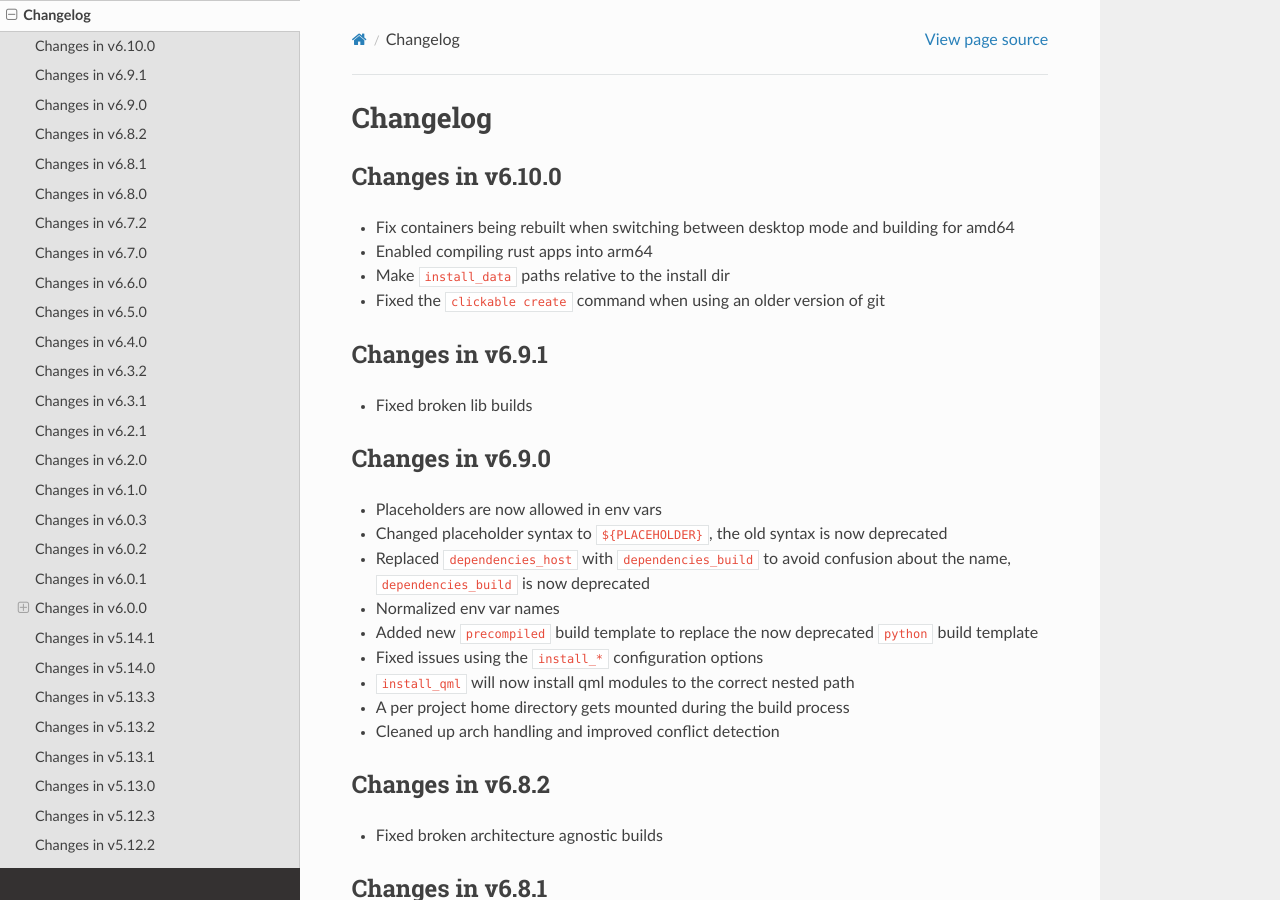
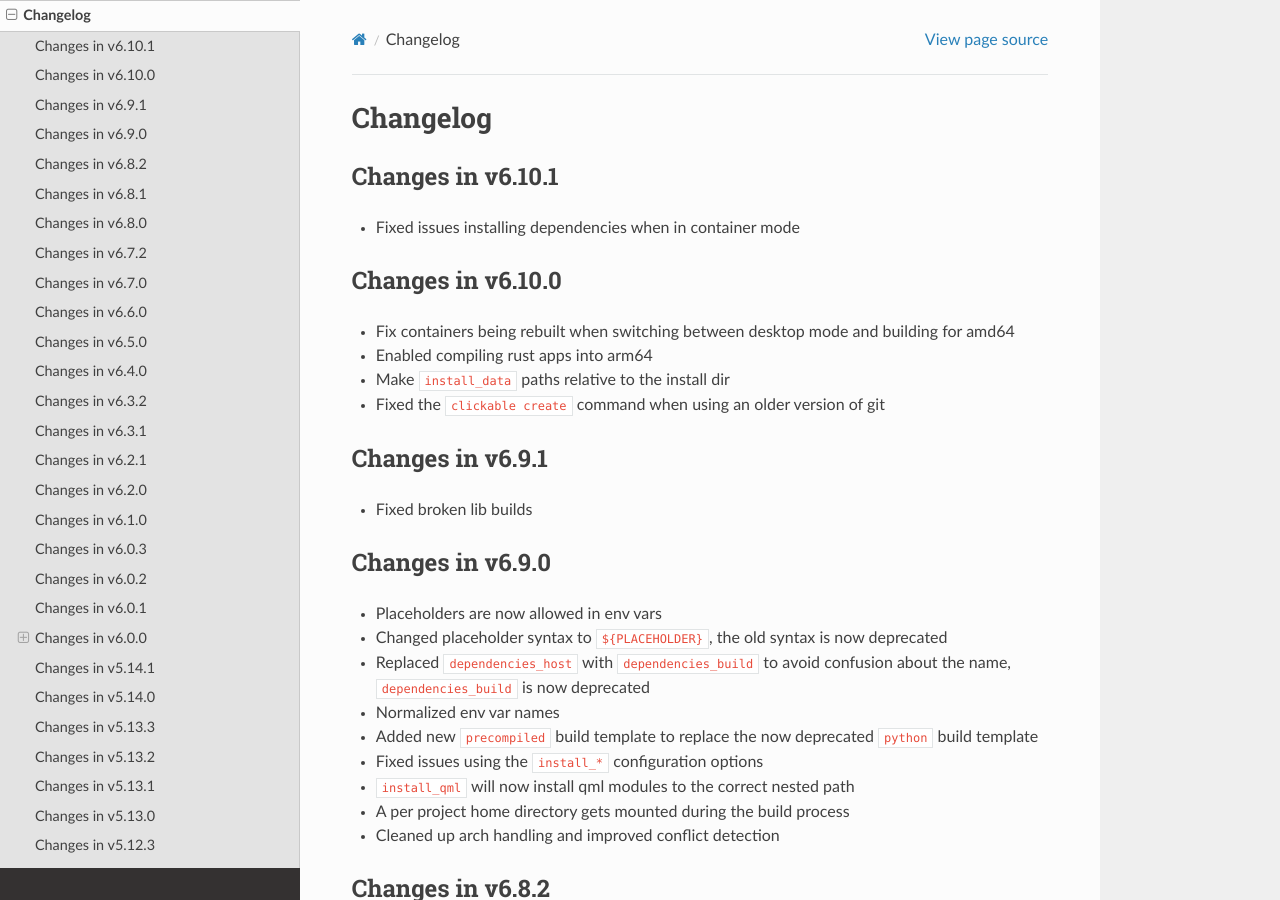
Before and after one commit to bhdouglass/clickable, a Sphinx documentation site: the page built from docs/changelog.rst, in a window 1280 px wide and 900 px high. Built offline with Sphinx 7.4.7 and the Read the Docs theme 2.0.0, drawn with Linux system fonts in a browser that asks for light colours.

Commit message:
Bumped version to 6.10.1

```diff
--- a/clickable/__init__.py
+++ b/clickable/__init__.py
@@ -15,7 +15,7 @@ from clickable.logger import logger, log_file, console_handler
 from clickable.exceptions import ClickableException
 
 
-__version__ = '6.10.0'
+__version__ = '6.10.1'
 
 
 class Clickable(object):
--- a/docs/changelog.rst
+++ b/docs/changelog.rst
@@ -2,6 +2,11 @@
 
 Changelog
 =========
+
+Changes in v6.10.1
+------------------
+
+- Fixed issues installing dependencies when in container mode
 
 Changes in v6.10.0
 ------------------
--- a/docs/conf.py
+++ b/docs/conf.py
@@ -55,9 +55,9 @@ author = 'Clickable Team'
 # built documents.
 #
 # The short X.Y version.
-version = '6.10.0'
+version = '6.10.1'
 # The full version, including alpha/beta/rc tags.
-release = '6.10.0'
+release = '6.10.1'
 
 # The language for content autogenerated by Sphinx. Refer to documentation
 # for a list of supported languages.
```
Also changed, not shown: 1 other file.
